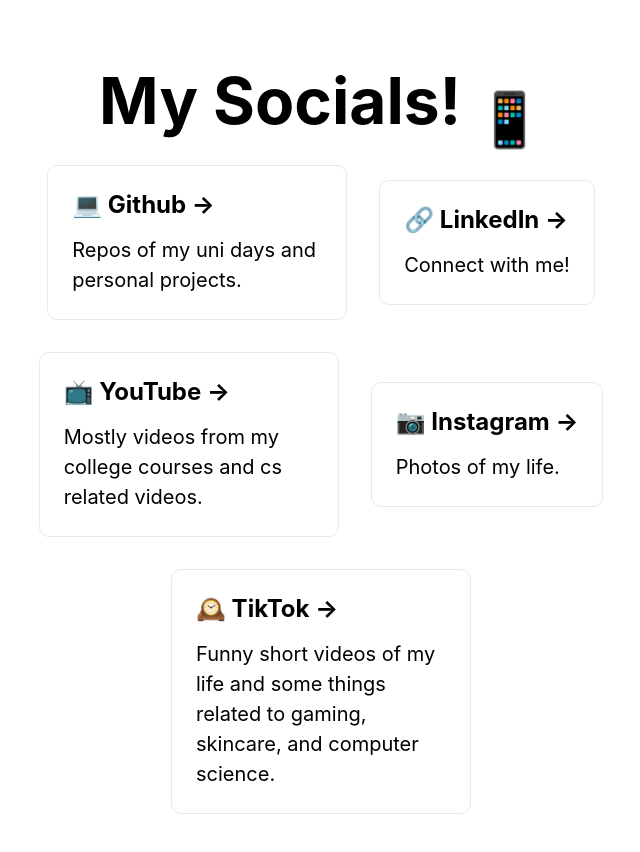
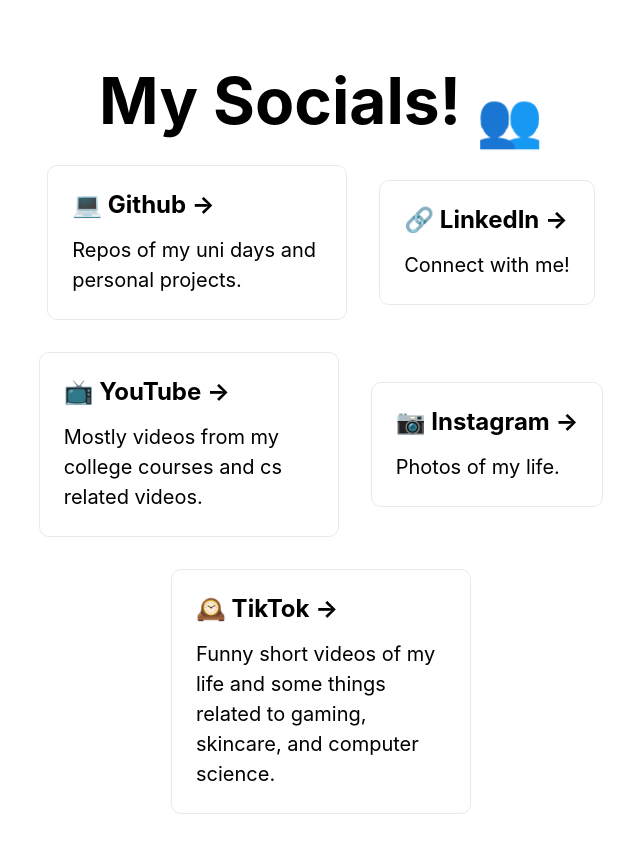
Before and after one commit to kidlatmc29/isabeltovalles.com, a Next.js app: page /socials in a window 1280 px wide. Shown: the top 852 px of the page, without its empty margins (319-959 px from the left). Built offline with nearby package versions, Linux system fonts and the light colour scheme.

Commit message:
added link to github on social pages, added new emoji for contact me

```diff
--- a/pages/index.js
+++ b/pages/index.js
@@ -34,13 +34,13 @@
             <p>List of resources for computer science internships.</p>
           </a>
 
-          <a href="https://isabeltovalles.com/cs-resources/socials" className={styles.card}>
+          <a href="https://isabeltovalles.com/socials" className={styles.card}>
             <h2> My Socials <sub> 👥 </sub> &rarr;</h2>
             <p> Places I exist on the interwebs.</p>
           </a>
 
           <a href="https://isabeltovalles.com/contact-me" className={styles.card}>
-            <h2>Contact Me &rarr;</h2>
+            <h2>Contact Me <sub> ☎️ </sub>&rarr;</h2>
             <p> Ways to get in touch!</p>
           </a>
         </div>
--- a/pages/socials.js
+++ b/pages/socials.js
@@ -11,12 +11,12 @@
 
       <main className={styles.main}>
         <h1 className={styles.title}>
-          My Socials! <sub> 📱 </sub>
+          My Socials! <sub> 👥 </sub>
         </h1>
 
         <div className={styles.grid}>
 
-          <a target="_blank" href="" className={styles.card}>
+          <a target="_blank" href="https://github.com/kidlatmc29" className={styles.card}>
               <h2> 💻 Github &rarr;</h2>
               <p> Repos of my uni days and personal projects. </p>
           </a>
```
